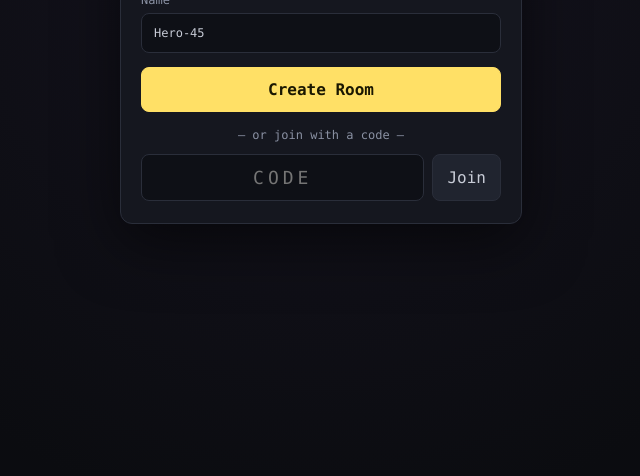
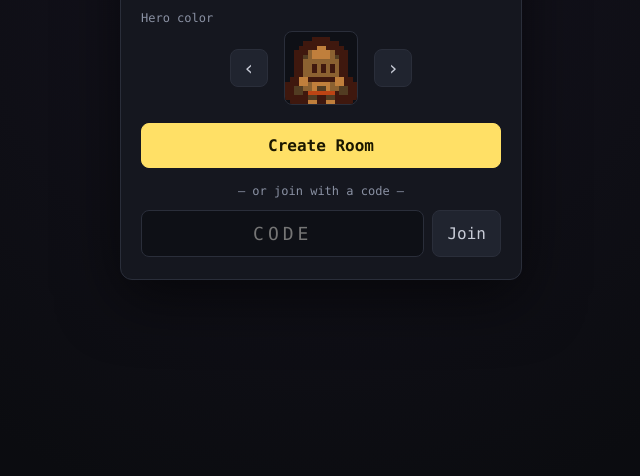
Before and after one commit to tekknoschtev/dungeon-crawler-game, a website built with Vite: page client/index.html in a window 1280 px wide. Shown: the part 324-800 px from the top of the page, without its empty margins (319-959 px from the left). Built offline with nearby package versions, Linux system fonts and the light colour scheme; no server answers; what @colyseus/sdk would draw is missing.

Commit message:
feat: pick your hero color in the lobby (arrow through a live preview) (#4)
The lobby shows the actual hero sprite tinted with the current color, with
left/right arrows (and arrow keys, while the lobby is open) to cycle the
palette -- instead of abstract color dots. The preview is drawn to a canvas
and tinted via multiply to match Phasers in-game setTint.

The chosen color is passed as a join option; the server validates it against
its COLORS allowlist (new pure isAllowedColor helper) and honors it, falling
back to round-robin for an unrecognised/absent pick -- so a crafted client
cannot smuggle an arbitrary string into the synced Player.color. Lobby starts
on a random color; client HERO_COLORS + sprite-frame constants mirror the
server / GameScene (cross-referenced in comments).

31 server tests pass (+3 for isAllowedColor); client + server build clean.
Lobby picker verified in preview: tinted hero renders, arrows cycle the color.

```diff
--- a/client/index.html
+++ b/client/index.html
@@ -136,6 +136,35 @@
       .divider[hidden],
       #create[hidden] {
         display: none;
+      }
+      /* Hero color picker (lobby): a live, tinted hero sprite you arrow through. */
+      .picker-label {
+        display: block;
+        font-size: 12px;
+        color: var(--muted);
+        margin-bottom: 6px;
+      }
+      .hero-picker {
+        display: flex;
+        align-items: center;
+        justify-content: center;
+        gap: 16px;
+        margin-bottom: 18px;
+      }
+      .hero-arrow {
+        width: 38px;
+        height: 38px;
+        font-size: 20px;
+        line-height: 1;
+        padding: 0;
+      }
+      .hero-canvas {
+        width: 72px;
+        height: 72px;
+        image-rendering: pixelated;
+        background: #0e1016;
+        border: 1px solid var(--line);
+        border-radius: 8px;
       }
       .joinrow {
         display: flex;
@@ -352,6 +381,12 @@
           Name
           <input id="name" maxlength="16" autocomplete="off" />
         </label>
+        <span class="picker-label">Hero color</span>
+        <div class="hero-picker">
+          <button id="hero-prev" class="hero-arrow" type="button" aria-label="Previous color">‹</button>
+          <canvas id="hero-canvas" class="hero-canvas" width="72" height="72" aria-label="Hero preview"></canvas>
+          <button id="hero-next" class="hero-arrow" type="button" aria-label="Next color">›</button>
+        </div>
         <button id="create" class="primary">Create Room</button>
         <div id="ordivider" class="divider">— or join with a code —</div>
         <div class="joinrow">
--- a/client/src/lobby.ts
+++ b/client/src/lobby.ts
@@ -6,6 +6,22 @@ import { SERVER_URL, ROOM_NAME, VIEW_W, VIEW_H } from "./config";
 
 // Friendly join code shape — must match the server (DungeonRoom CODE_ALPHABET).
 const CODE_RE = /^[ABCDEFGHJKMNPQRSTUVWXYZ23456789]{4}$/;
+
+// Hero color palette — mirrors the server's COLORS (DungeonRoom). The server
+// validates the pick against its own allowlist and falls back to round-robin for
+// anything it doesn't recognise, so keep these two lists in sync.
+const HERO_COLORS = ["#ff5d73", "#4ec9ff", "#ffd65c", "#7cf36b", "#c08bff", "#ff9f45"];
+// Start on a random color so a room full of defaults isn't all one color.
+let colorIndex = Math.floor(Math.random() * HERO_COLORS.length);
+let selectedColor = HERO_COLORS[colorIndex];
+
+// Hero sprite location in the Tiny Dungeon sheet — mirrors GameScene
+// (FRAME_HERO = 96 on a 12-col, 16px sheet → row 8, col 0). Tinting here
+// replicates Phaser's multiply tint so the lobby preview matches in-game.
+const SHEET_SRC = "/assets/tiny-dungeon/tilemap_packed.png";
+const SHEET_COLS = 12;
+const TILE_SRC = 16;
+const FRAME_HERO = 96;
 
 const client = new Client(SERVER_URL);
 // Dev-only console handle for debugging matchmaking (stripped from prod builds).
@@ -38,6 +54,8 @@ export function startLobby() {
   const joinBtn = $<HTMLButtonElement>("join");
 
   nameInput.value = `Hero-${Math.floor(Math.random() * 1000)}`;
+
+  setupHeroPicker();
 
   // Force the code field to the canonical uppercase alphabet as the user types.
   codeInput.addEventListener("input", () => {
@@ -82,11 +100,64 @@ function playerName(raw: string): string {
   return raw.trim().slice(0, 16) || `Hero-${Math.floor(Math.random() * 1000)}`;
 }
 
+/**
+ * Wire the hero preview + arrow buttons. The hero sprite is drawn to a canvas
+ * and tinted with the current color (multiply, matching Phaser's setTint), and
+ * the arrows cycle `selectedColor` through HERO_COLORS.
+ */
+function setupHeroPicker() {
+  const canvas = $<HTMLCanvasElement>("hero-canvas");
+  const ctx = canvas.getContext("2d");
+  if (!ctx) return;
+
+  const sheet = new Image();
+  const sx = (FRAME_HERO % SHEET_COLS) * TILE_SRC;
+  const sy = Math.floor(FRAME_HERO / SHEET_COLS) * TILE_SRC;
+
+  const render = () => {
+    const d = canvas.width; // square; scaled-up hero fills the canvas
+    ctx.clearRect(0, 0, d, d);
+    if (!sheet.complete || sheet.naturalWidth === 0) return;
+    ctx.imageSmoothingEnabled = false;
+    // 1) the hero frame, 2) multiply the tint over it, 3) clip back to the
+    // sprite's alpha so the fill doesn't leak onto the transparent background.
+    ctx.globalCompositeOperation = "source-over";
+    ctx.drawImage(sheet, sx, sy, TILE_SRC, TILE_SRC, 0, 0, d, d);
+    ctx.globalCompositeOperation = "multiply";
+    ctx.fillStyle = selectedColor;
+    ctx.fillRect(0, 0, d, d);
+    ctx.globalCompositeOperation = "destination-in";
+    ctx.drawImage(sheet, sx, sy, TILE_SRC, TILE_SRC, 0, 0, d, d);
+    ctx.globalCompositeOperation = "source-over";
+  };
+
+  const cycle = (step: number) => {
+    colorIndex = (colorIndex + step + HERO_COLORS.length) % HERO_COLORS.length;
+    selectedColor = HERO_COLORS[colorIndex];
+    render();
+  };
+
+  $<HTMLButtonElement>("hero-prev").addEventListener("click", () => cycle(-1));
+  $<HTMLButtonElement>("hero-next").addEventListener("click", () => cycle(1));
+  // Arrow keys cycle too — but only while the lobby is open (once the game
+  // starts, arrows drive the hero) and not while typing in a field.
+  const menu = $<HTMLDivElement>("menu");
+  document.addEventListener("keydown", (e) => {
+    if (menu.hidden || document.activeElement instanceof HTMLInputElement) return;
+    if (e.key === "ArrowLeft") cycle(-1);
+    else if (e.key === "ArrowRight") cycle(1);
+  });
+
+  sheet.onload = render;
+  sheet.src = SHEET_SRC;
+  render(); // in case it's cached and already complete
+}
+
 async function createRoom(name: string) {
   if (busy) return;
   setBusy(true);
   try {
-    const room = await client.create(ROOM_NAME, { name: playerName(name) });
+    const room = await client.create(ROOM_NAME, { name: playerName(name), color: selectedColor });
     enterGame(room);
   } catch (err) {
     console.error("Create failed:", err);
@@ -104,7 +175,7 @@ async function joinRoom(name: string, rawCode: string) {
   }
   setBusy(true);
   try {
-    const room = await client.join(ROOM_NAME, { name: playerName(name), code });
+    const room = await client.join(ROOM_NAME, { name: playerName(name), code, color: selectedColor });
     enterGame(room);
   } catch (err) {
     console.error("Join failed:", err);
```
Also changed, not shown: server/src/rooms/DungeonRoom.ts (+13 -4 lines), server/src/rooms/logic.test.ts (+19 -0 lines), server/src/rooms/logic.ts (+11 -0 lines).
